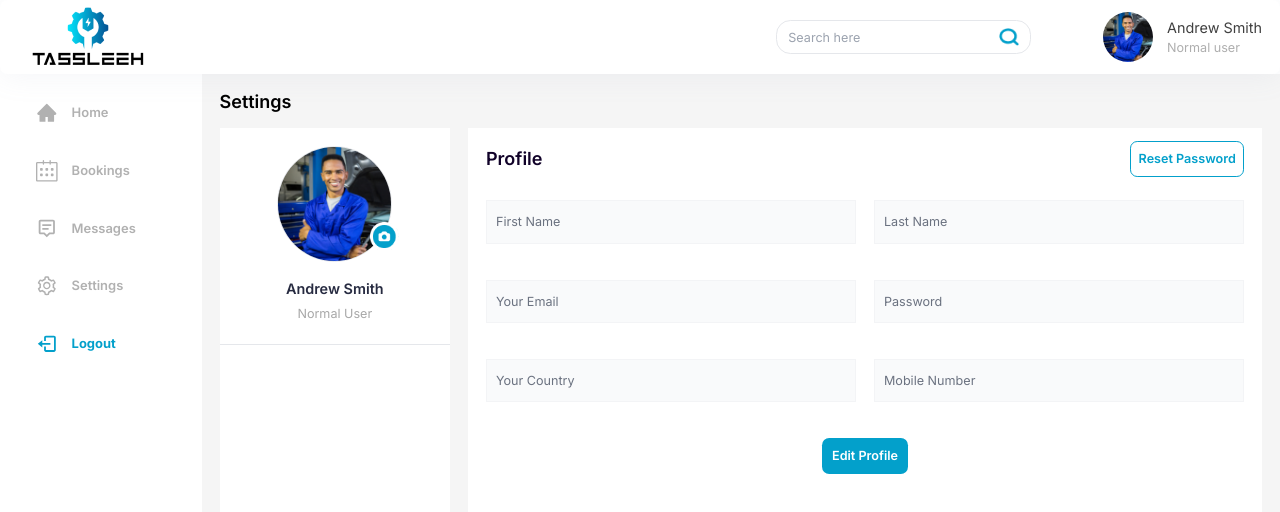
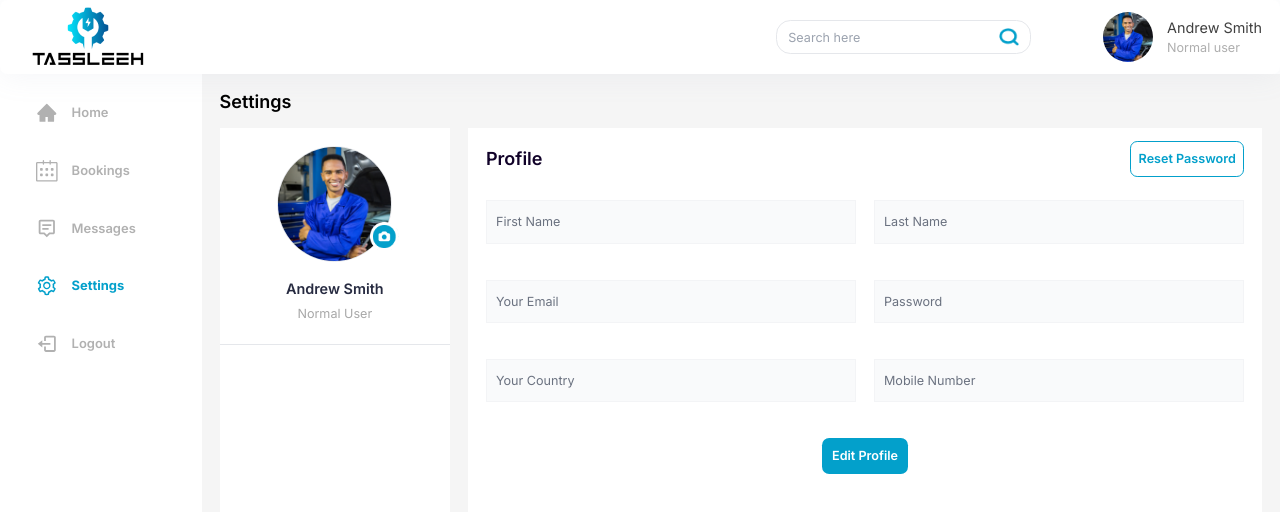
Before and after one commit to ugb-access/tassleeh-web, a Next.js app: page /user-dashboard/account-setting in a window 1280 px wide. Shown: the top 512 px of the page. Built offline with nearby package versions, Linux system fonts and the light colour scheme.

Commit message:
set issues

```diff
--- a/components/dashboard/sidebarLink.js
+++ b/components/dashboard/sidebarLink.js
@@ -2,20 +2,22 @@ import Link from "next/link";
 import { useRouter } from "next/router";
 const SidebarLink = ({ sideLink, sideText, sideIcon }) => {
 	const router = useRouter();
+	console.log(router.asPath);
+	console.log(sideLink, "link");
 	return (
 		<div className="">
 			<Link href={sideLink}>
 				<div className={`text-icon  w-full `}>
 					<div
 						className={`side-bar-icon-sel ${
-							router.asPath.includes(sideLink) && "!text-primary"
+							router.asPath === sideLink && "!text-primary"
 						} `}
 					>
 						{sideIcon}
 					</div>
 					<p
 						className={`icon-para-sel ${
-							router.asPath.includes(sideLink) && "!text-primary !font-bold"
+							router.asPath === sideLink && "!text-primary !font-bold"
 						} `}
 					>
 						{sideText}
--- a/layout/DashboradSidebar.js
+++ b/layout/DashboradSidebar.js
@@ -13,19 +13,19 @@ const Sidebar = ({ dashSideData }) => {
 	};
 
 	return (
-		<div className="">
-			<div className="!sticky sm:static h-screen sm:h-full w-[16%] sm:w-full z-50 sm:z-0 top-2">
+		<div className="!h-full">
+			<div className="!sticky h-screen sm:h-full w-[16%] sm:w-full z-50 sm:z-0 top-[50px]">
 				<div
-					className={`main-div-sidebar md:sticky absolute  !w-full sm:!w-full sm:bg-white sm:z-0 z-30 sm:block ${openSidebar} md:!w-56 lg:!w-56`}
+					className={`main-div-sidebar md:sticky absolute bg-[#d3eaf2] md:!bg-white !w-full sm:!w-full sm:bg-white sm:z-0 z-30 sm:block ${openSidebar} h-full md:!w-56 lg:!w-56`}
 				>
-					<div className="ico-menu border-0 bg-purple-100 sm:hidden right-[-16px] absolute z-40 w-full flex justify-end ">
+					<div className="ico-menu border-0 bg-[#d3eaf2] w-[50px] md:hidden right-[-16px] absolute z-40  flex justify-end ">
 						<HiMenu
 							className="text-2xl text-primary"
 							onClick={handleOpenSidebar}
 						/>
 					</div>
 
-					<div className="">
+					<div className="bg-[#d3eaf2] md:!bg-white">
 						{dashSideData.map((items, index) => {
 							return (
 								<SidebarLink
--- a/layout/StoreLayout.js
+++ b/layout/StoreLayout.js
@@ -63,7 +63,7 @@ const userLink = [
 		barText: "Messages",
 	},
 	{
-		barIink: "/user-dashboard/account-setting/",
+		barIink: "/user-dashboard/account-setting",
 		barIcon: <AiOutlineSetting />,
 		barText: "Settings",
 	},
--- a/styles/Sidebar.css
+++ b/styles/Sidebar.css
@@ -67,11 +67,11 @@
 	color: #004264;
 }
 .side-bar-icon-sel {
-    color: #B1B1B1;
+	color: #b1b1b1;
 	font-size: 1.5rem;
 }
 .icon-para-sel {
-    color: #B1B1B1;
+	color: #b1b1b1;
 	font-size: 0.9rem;
 	font-weight: 600;
 	margin-left: 10px;
@@ -84,10 +84,10 @@
 	.logo-sidebar img {
 		/* background-image: url("../assets/hermoso_logo.png"); */
 		width: 10rem;
-        height: 4  rem;
+		height: 4 rem;
 	}
 }
-@media only screen and (max-width:1275px) and (min-width:768px) {
+@media only screen and (max-width: 1275px) and (min-width: 768px) {
 	.logo-sidebar img {
 		width: 10rem;
 		height: 4rem;
@@ -99,19 +99,24 @@
 		display: flex;
 	}
 	.main-div-sidebar {
-        border-right: 3px solid #FCFCFF;
+		border-right: 3px solid #fcfcff;
+		padding-left: 18px;
 	}
 }
-@media only screen and (max-width: 767px){
+@media only screen and (max-width: 767px) {
 	.logo-sidebar img {
 		width: 7rem;
 		height: 4rem;
 		display: none;
-
 	}
 	.text-icon {
 		display: flex;
 		justify-content: center;
+		margin: 20px 0px;
+		padding: 8px 20px;
+	}
+	.main-div-sidebar {
+		padding-left: 0px;
 	}
 	.text-icon-sel {
 		display: flex;
@@ -123,40 +128,14 @@
 	.icon-para-sel {
 		display: none;
 	}
-}
-@media only screen and (max-width: 480px){
-    .logo-sidebar img {
-        width: 10rem;
-        height: 4rem;
-        display: none;
-    }
-    .text-icon {
-        display: flex;
-        justify-content: center;
-        margin-left: -2px;
-    }
-    .text-icon-sel {
-        display: flex;
-        justify-content: center;
-    }
-    .icon-para {
-        display: none;
-    }
-    .icon-para-sel {
-        display: none;
-    }
-    .side-bar-icon-sel {
-        font-size: 1rem;
-    }
-    .side-bar-icon {
-        font-size: 1.5rem;
-        color: #C7C7C7;
-    }
 	.ico-menu {
-        /* left: 25px; */
+		left: 50px;
 	}
 }
-@media only screen and (max-width: 360px){
+@media only screen and (max-width: 600px) {
+	.main-div-sidebar {
+		padding-left: 16px;
+	}
 	.logo-sidebar img {
 		width: 10rem;
 		height: 4rem;
@@ -182,9 +161,41 @@
 	}
 	.side-bar-icon {
 		font-size: 1.5rem;
-        color: #C7C7C7;
+		color: #c7c7c7;
 	}
 	.ico-menu {
-        left: 34px;
+		left: 40px;
 	}
 }
+@media only screen and (max-width: 360px) {
+	.logo-sidebar img {
+		width: 10rem;
+		height: 4rem;
+		display: none;
+	}
+	.text-icon {
+		display: flex;
+		justify-content: center;
+		margin-left: -7px;
+	}
+	.text-icon-sel {
+		display: flex;
+		justify-content: center;
+	}
+	.icon-para {
+		display: none;
+	}
+	.icon-para-sel {
+		display: none;
+	}
+	.side-bar-icon-sel {
+		font-size: 1rem;
+	}
+	.side-bar-icon {
+		font-size: 1.5rem;
+		color: #c7c7c7;
+	}
+	.ico-menu {
+		left: 49px;
+	}
+}
--- a/styles/globals.css
+++ b/styles/globals.css
@@ -517,7 +517,7 @@ p.coverLeng {
 	background-color: white;
 	flex-direction: column;
 	position: relative;
-	height: 75vh;
+	height: 100%;
 	width: 100%;
 }
 
@@ -602,7 +602,7 @@ img.msg-img {
 	border-radius: 5px;
 	padding: 10px;
 	overflow-wrap: anywhere;
-	width: 15rem;
+	width: 21rem;
 	font-size: 1.5rem;
 	color: #404040;
 }
@@ -693,11 +693,9 @@ p.chat-msg {
 		padding: 0px 8px;
 		/* background-color: transparent; */
 	}
-
 	button.chat-btn:hover {
 		/* background-color: wi; */
 	}
-
 	p.min-ago {
 		font-size: 2px;
 	}
@@ -754,7 +752,7 @@ p.chat-msg {
 		display: none;
 		flex-direction: column;
 		/* position: relative; */
-		height: 40vh;
+		height: 100vh;
 		width: 100%;
 	}
 
@@ -848,7 +846,7 @@ p.chat-msg {
 		border-radius: 2px;
 		padding: 10px 20px;
 		/* overflow-wrap: anywhere; */
-		/* width: 8rem; */
+		/* widt25 8rem; */
 		font-size: 5px;
 		color: #404040;
 	}
```
Lines whose indentation alone changed are shown as unchanged.
